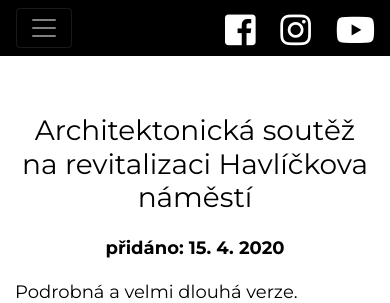
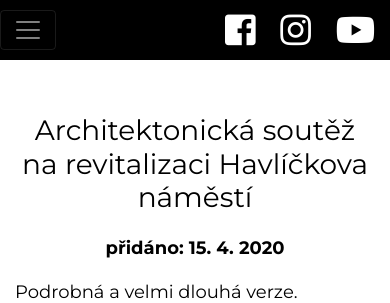
Before and after one commit to JanSladky/adalprojekt, a PHP site: page /blog.php in a window 390 px wide. Shown: the top 303 px of the page. Run offline with PHP 8.4, Linux system fonts and the light colour scheme; some libraries are stand-ins or nearby versions.

Commit message:
style.css

```diff
--- a/assets/CSS/style.css
+++ b/assets/CSS/style.css
@@ -28,7 +28,6 @@ body {
   }
 }
 main {
-
   margin-top: 3em;
 }
 
@@ -36,15 +35,12 @@ main {
   display: none;
 }
 
-
-
 img {
   max-width: 100%;
   height: auto;
   vertical-align: middle;
   margin-top: 20px;
   margin-bottom: 20px;
-
 }
 
 *,
@@ -135,6 +131,9 @@ strong {
 }
 
 /*----------------------------------NAVBAR----------------------------------*/
+.navbar {
+  padding: 0;
+}
 .menu {
   list-style: none;
   padding-left: 0;
@@ -170,7 +169,7 @@ header {
 }
 
 .navigation {
-  float: left;
+
   padding: 10px;
   margin-left: 0.5em;
 }
@@ -186,6 +185,10 @@ header {
   .navigation li {
     padding-top: 12px;
     padding-bottom: 12px;
+  }
+  .navbar {
+    padding-top: 10px;
+    padding-bottom: 10px;
   }
 }
 
@@ -222,13 +225,12 @@ header {
 
 /*CONTENT*/
 .container {
-   max-width: 900px;
+  max-width: 900px;
 }
 .main-content {
   text-align: center;
   margin-top: 60px;
   display: none;
-
 }
 .main-content a {
   color: #000;
@@ -245,7 +247,6 @@ header {
 }
 .link {
   font-weight: bold;
-
 }
 .link-source {
   margin-top: 10px;
@@ -262,7 +263,6 @@ header {
 .logo {
   display: flex;
   justify-content: center;
-
 }
 
 .img2 {
```
